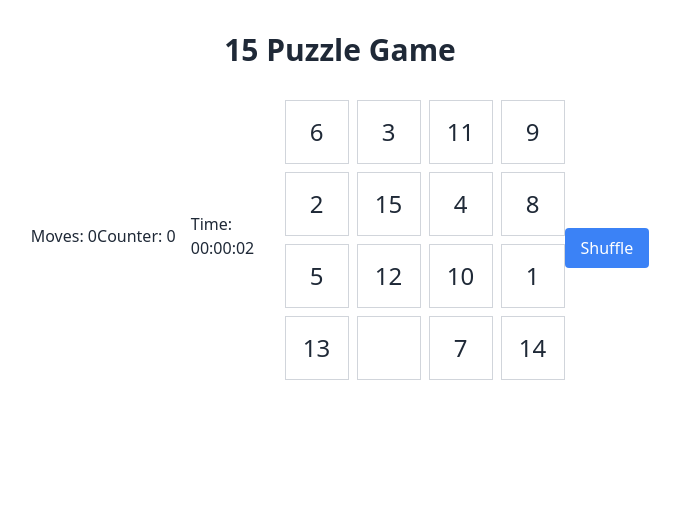
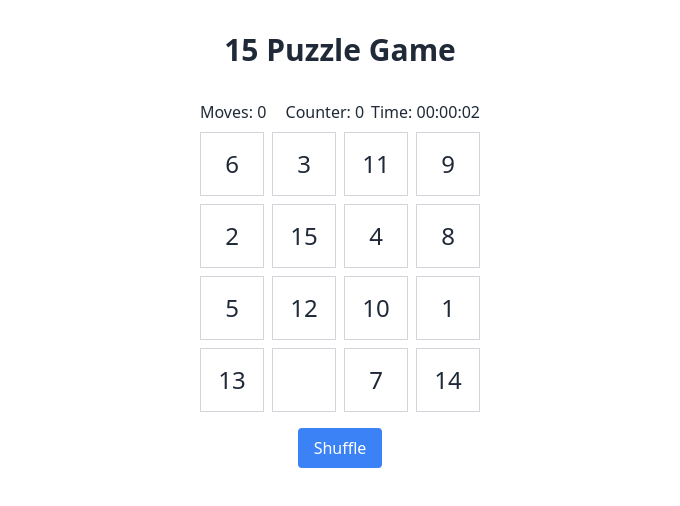
Before and after one commit to findmelily/PROJECT1-SEC-1-GETA, a Vue app: page / in a window 1280 px wide. Both pictures are taken after a click on the button "Start". Shown: the top 506 px of the page, without its empty margins (300-980 px from the left). Built offline with nearby package versions, Linux system fonts and the light colour scheme.

Commit message:
Update App.vue02

```diff
--- a/src/App.vue
+++ b/src/App.vue
@@ -30,37 +30,28 @@
   <div class="flex flex-col items-center mt-8">
     <h1 class="text-3xl font-bold mb-4">15 Puzzle Game</h1>
 
-    <button
-      v-if="!gameStarted"
-      @click="startGame"
-      class="bg-blue-500 text-white py-2 px-4 rounded"
-    >
+    <button v-if="!gameStarted" @click="startGame" class="bg-blue-500 text-white py-2 px-4 rounded">
       Start
     </button>
 
-    <div v-if="gameStarted" class="flex items-center mt-4">
-      <div class="mb-2 flex-none">Moves: {{ moves }}</div>
+    <div v-if="gameStarted" class="flex-cols items-center mt-4">
+<div class="flex">
+      <div class="mb-2 flex-1">Moves: {{ moves }}</div>
       <div class="mb-2 flex-1">Counter: {{ counter }}</div>
       <!-- เพิ่ม Time -->
-      <div class="mb-2 flex-1">Time: {{ formatTime(time) }}</div>
-
+      <div class="mb-2 flex-none">Time: {{ formatTime(time) }}</div>
+</div>
       <div class="grid grid-cols-4 gap-2">
-        <div
-          v-for="(tile, index) in tiles"
-          :key="index"
-          @click="moveTile(index)"
-          class="w-16 h-16 border border-gray-300 flex items-center justify-center text-2xl cursor-pointer bg-white"
-        >
+        <div v-for="(tile, index) in tiles" :key="index" @click="moveTile(index)"
+          class="w-16 h-16 border border-gray-300 flex items-center justify-center text-2xl cursor-pointer bg-white">
           {{ tile === 0 ? " " : tile }}
         </div>
       </div>
-
-      <button
-        @click="shuffle"
-        class="mt-4 bg-blue-500 text-white py-2 px-4 rounded"
-      >
+      <div class="flex place-content-center">
+      <button @click="shuffle" class="mt-4 bg-blue-500 text-white py-2 px-4 rounded">
         Shuffle
       </button>
+    </div>
     </div>
   </div>
 </template>
```
Lines whose indentation alone changed are shown as unchanged.
